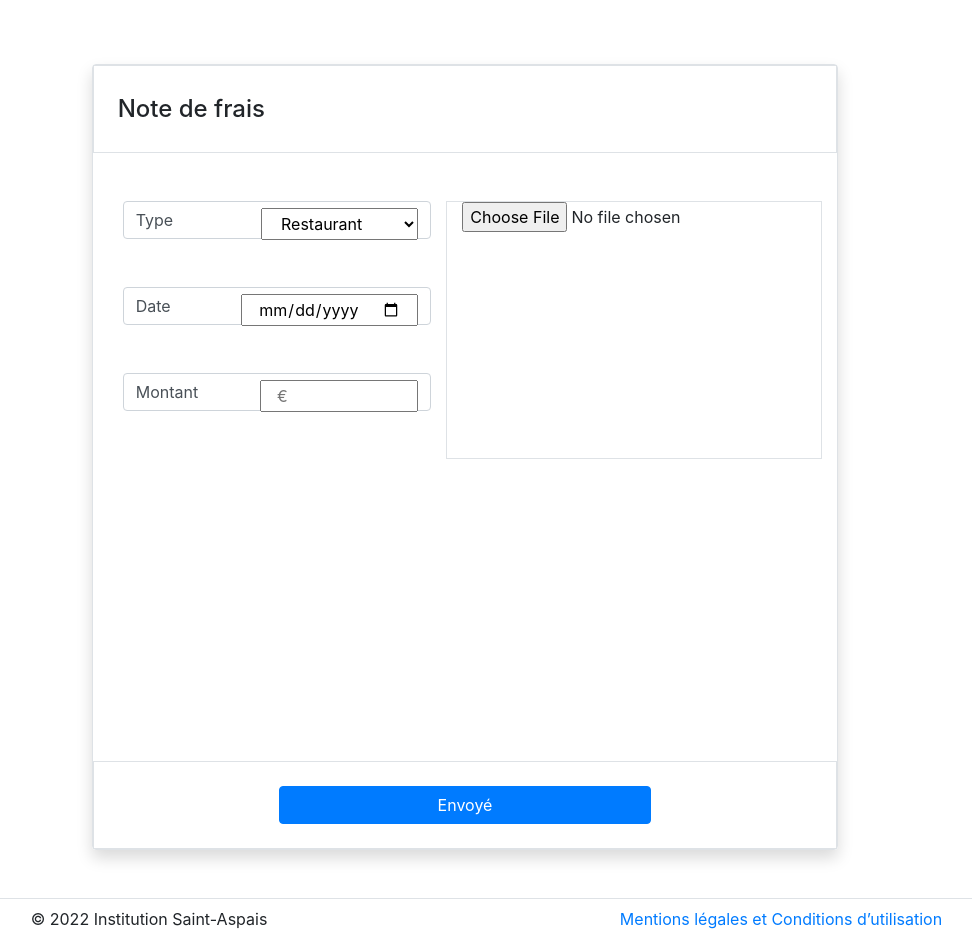
After one commit to Le-trio-malefique/Projet_note_de_frais, a PHP site: template vue/vueSaisie/v_Saisie.php in a window 1280 px wide. The commit adds this page. Shown: the whole page, without its empty margins (175-1147 px from the left). Run offline with PHP 8.4, Linux system fonts and the light colour scheme; the template is opened without the code that fills it, so the values that code supplies are empty; some libraries are stand-ins or nearby versions.

Commit message:
form saisie note de frais

```diff
--- a/ctl/ctlNoteDeFrais.php
+++ b/ctl/ctlNoteDeFrais.php
@@ -16,6 +16,6 @@ switch($action){
         break;
 
     case 'saisie':
-
+        include 'vue/vueSaisie/v_Saisie.php';
         break;
 }
--- /dev/null
+++ b/vue/vueSaisie/v_Saisie.php
@@ -0,0 +1,53 @@
+<!-- CARD NEW NOTE DE FRAIS -->
+<div class="row w-100 mx-auto d-flex justify-content-center mt-3" style="min-height : 100vh!important;">
+    <!-- CARD BOX -->
+    <div class="col-md-7 border rounded shadow my-md-5">
+        <!-- TITRE -->
+        <div class="row border" style="min-height : 11vh!important;">
+            <h4 class="text-left my-auto p-2 ml-3">Note de frais</h4>
+        </div>
+        <!-- TEXTE -->
+        <div class="container-fluid text-center mt-5" style="min-height : 70vh!important;">
+            <form class="row justify-content-center d-flex" action="index.php?ctl=notedefrais&action=saisie">
+
+                <div class="col-lg">
+                    <div class="row d-flex form-control mx-auto">
+                        <label class="text-left col-lg p-0" for="type">Type </label>
+                        <select class="ml-auto col-lg" name="type">
+                            <option value="">Restaurant</option>
+                            <option value="">Titre de transport</option>
+                            <option value="">Parking</option>
+                            <option value="">Péage</option>
+                            <option value="">autres</option>
+                        </select>
+                    </div>
+                    <div class="row d-flex form-control mt-5 mx-auto">
+                        <label class="text-left col-lg p-0" for="date">Date </label>
+                        <input class="ml-auto col-lg" type="date" name="date" required>
+                    </div>
+                    <div class="row d-flex form-control mt-5 mx-auto mb-5">
+                        <label class="text-left col-lg p-0" for="montant">Montant </label>
+                        <input class="ml-auto col-lg" type="number" name="montant" placeholder="€" required>
+                    </div>
+                </div>
+
+                <div class="col-lg border" style="min-height : 11vh!important;">
+                    <input class="text-left" type="file" name="file" required>
+                </div>
+
+        </div>
+        <div class="row border d-flex justify-content-around text-center" style="min-height : 11vh!important;">
+            <button type="submit" class="btn btn-primary my-auto w-50">Envoyé</button>
+            </form>
+        </div>
+        <!-- BUTTONS
+        <div class="row border d-flex justify-content-around text-center" style="min-height : 11vh!important;">
+            <div class="col-lg-6 p-3 my-auto">
+                <button type="button" class="btn btn-primary" href="https://google.fr"><i class="bi bi-plus-circle"></i> &nbsp Nouvelle note de frais 1</button>
+            </div>
+            <div class="col-lg-6 p-3 my-auto">
+                <button type="button" class="btn btn-primary"><i class="bi bi-plus-circle"></i> &nbsp Nouvelle note de frais 2</button>
+            </div>
+        </div>-->
+    </div>
+</div>
```
Also changed, not shown: vue/vueSaisie/vueSaisie.php (deleted, +0 -48 lines).
